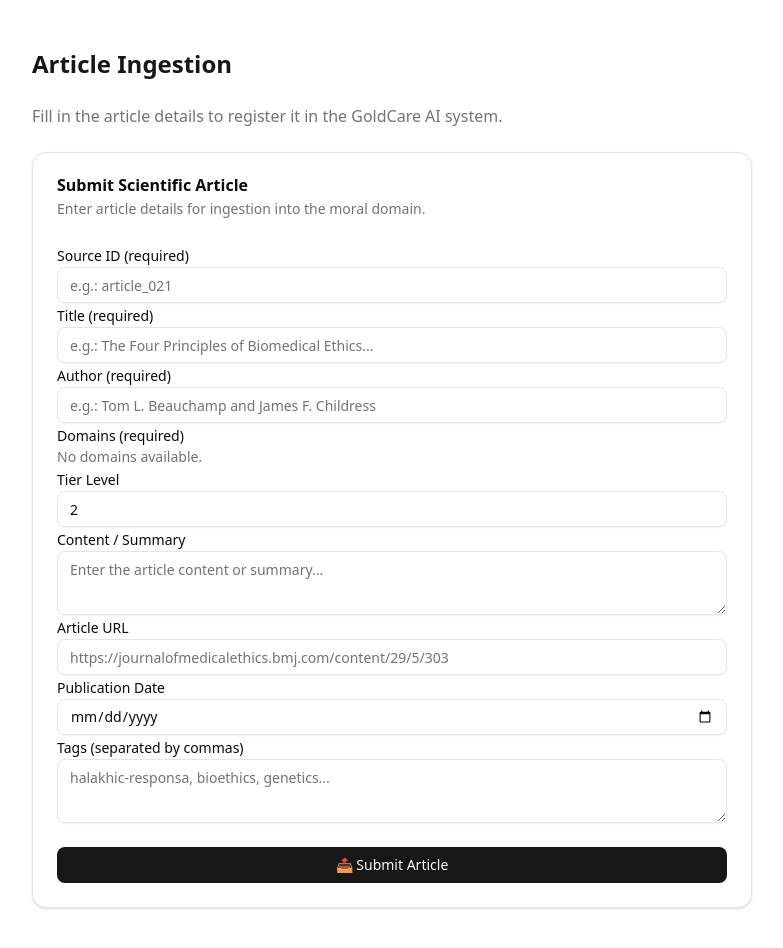
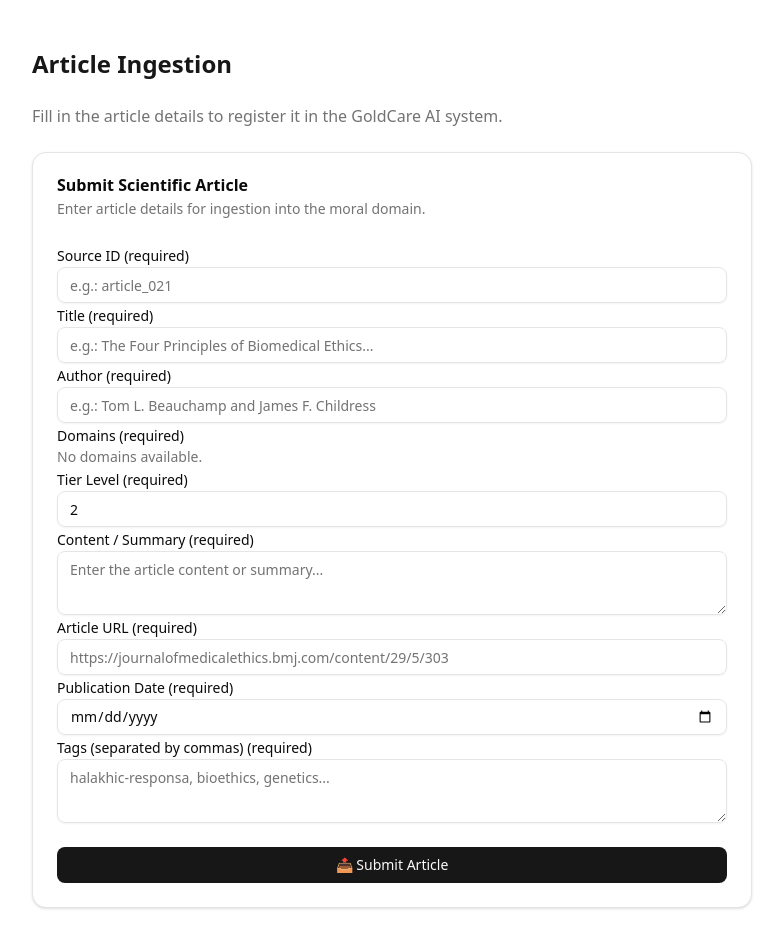
Before and after one commit to marceloroot/rbr_source, a Next.js app: page /client/article/create in a window 1280 px wide. Shown: the top 948 px of the page, without its empty margins (248-1031 px from the left). Built offline with nearby package versions, Linux system fonts and the light colour scheme; no server answers.

Commit message:
fix: adjustments in domain ref merge and url search

```diff
--- a/src/components/ArticleUploadForm.tsx
+++ b/src/components/ArticleUploadForm.tsx
@@ -172,10 +172,14 @@
       !formData.title ||
       !formData.author ||
       !formData.sourceId ||
-      formData.domain_ref.length <= 0
+      formData.domain_ref.length <= 0 ||
+      !formData.content ||
+      !formData.publication_date ||
+      !formData.tags ||
+      !formData.tier
     ) {
       toast.error(
-        "Please fill in required fields: ID, title, author, and domain."
+        "Please fill in required fields: ID, title, author, content, tags, tier and publication_date."
       );
       setIsSubmitting(false);
       return;
@@ -343,6 +347,7 @@
                           }
                         }}
                         className="size-4"
+                        required
                       />
                       <span>
                         {d.domain} ({d.priority})
@@ -355,48 +360,52 @@
           </div>
 
           <div>
-            <label className="text-sm font-medium">Tier Level</label>
+            <label className="text-sm font-medium">Tier Level (required)</label>
             <Input
               type="number"
               min="1"
               max="3"
               value={formData.tier}
               onChange={(e) => handleChange("tier", e.target.value)}
+              required
             />
           </div>
 
           <div>
-            <label className="text-sm font-medium">Content / Summary</label>
+            <label className="text-sm font-medium">Content / Summary (required)</label>
             <Textarea
               value={formData.content}
               onChange={(e) => handleChange("content", e.target.value)}
               rows={compact ? 5 : 6}
               placeholder="Enter the article content or summary..."
+              required
             />
           </div>
 
           <div>
-            <label className="text-sm font-medium">Article URL</label>
+            <label className="text-sm font-medium">Article URL (required)</label>
             <Input
               type="url"
               value={formData.url}
               onChange={(e) => handleChange("url", e.target.value)}
               placeholder="https://journalofmedicalethics.bmj.com/content/29/5/303"
+              required
             />
           </div>
 
           <div>
-            <label className="text-sm font-medium">Publication Date</label>
+            <label className="text-sm font-medium">Publication Date (required)</label>
             <Input
               type="date"
               value={formData.publication_date}
               onChange={(e) => handleChange("publication_date", e.target.value)}
+              required
             />
           </div>
 
           <div>
             <label className="text-sm font-medium">
-              Tags (separated by commas)
+              Tags (separated by commas) (required)
             </label>
             <Textarea
               value={tagInput}
@@ -405,6 +414,7 @@
               onKeyDown={(e) => e.key === "Enter" && syncTags()}
               placeholder="halakhic-responsa, bioethics, genetics..."
               rows={compact ? 2 : 3}
+              required
             />
           </div>
         </div>
--- a/src/components/UploadData.tsx
+++ b/src/components/UploadData.tsx
@@ -176,10 +176,11 @@
       !formData.title ||
       !formData.author ||
       !formData.sourceId ||
-      formData.domain_ref.length === 0
+      formData.domain_ref.length === 0 ||
+      !formData.content
     ) {
       toast.error(
-        "Please fill in required fields: ID, title, author, and at least one domain."
+        "Please fill in required fields: ID, title, author, and at least one content."
       );
       setIsSubmitting(false);
       return;
```
Also changed, not shown: src/components/EditMoralDomainForm.tsx (+11 -1 lines).
